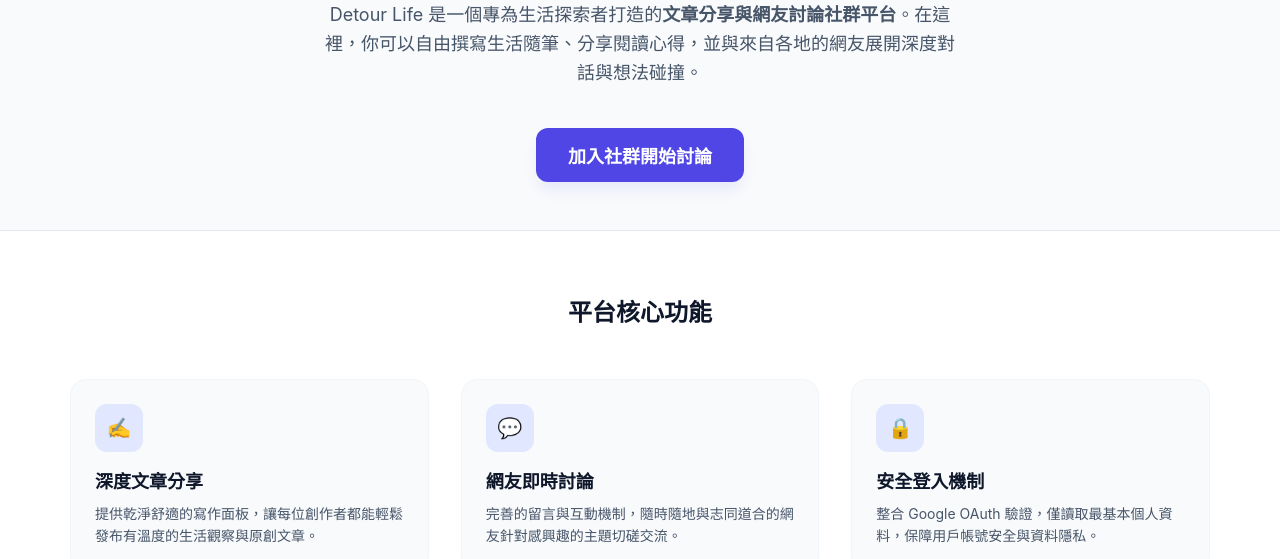
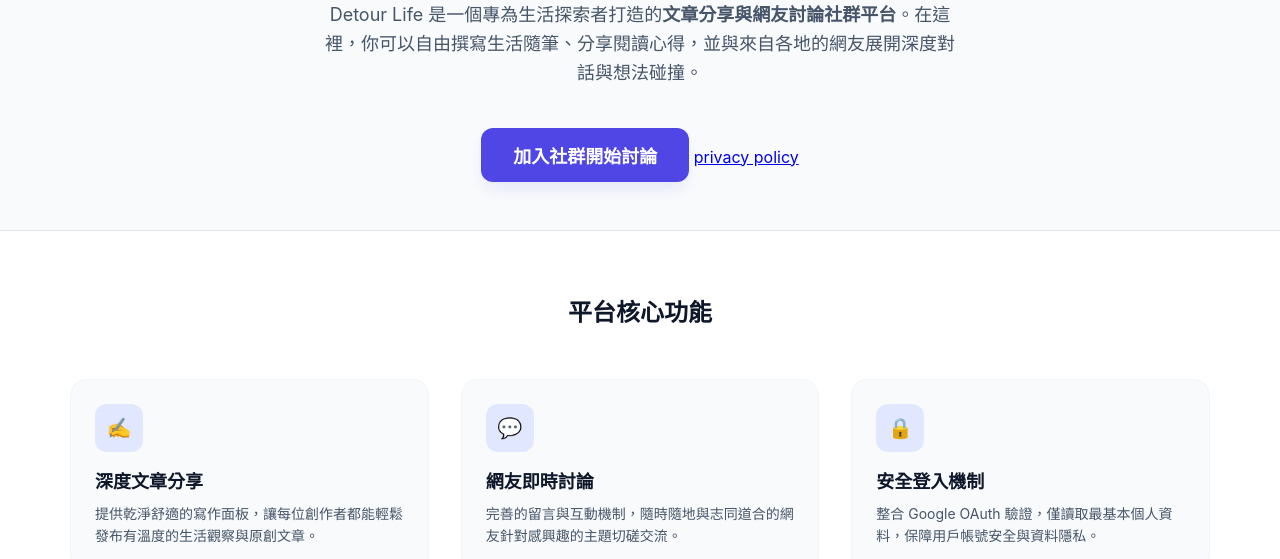
Before and after one commit to ryan7979/detourlife, a plain HTML site: page index.html in a window 1280 px wide. Shown: the part 267-826 px from the top of the page. Drawn offline with Linux system fonts and the light colour scheme.

Commit message:
Update index.html

```diff
--- a/index.html
+++ b/index.html
@@ -34,6 +34,7 @@
             </p>
             <div class="cta-group">
                 <button onclick="handleLogin()" class="btn-primary">加入社群開始討論</button>
+                <a href="policy.html">privacy policy</a>
             </div>
         </section>
 
```
